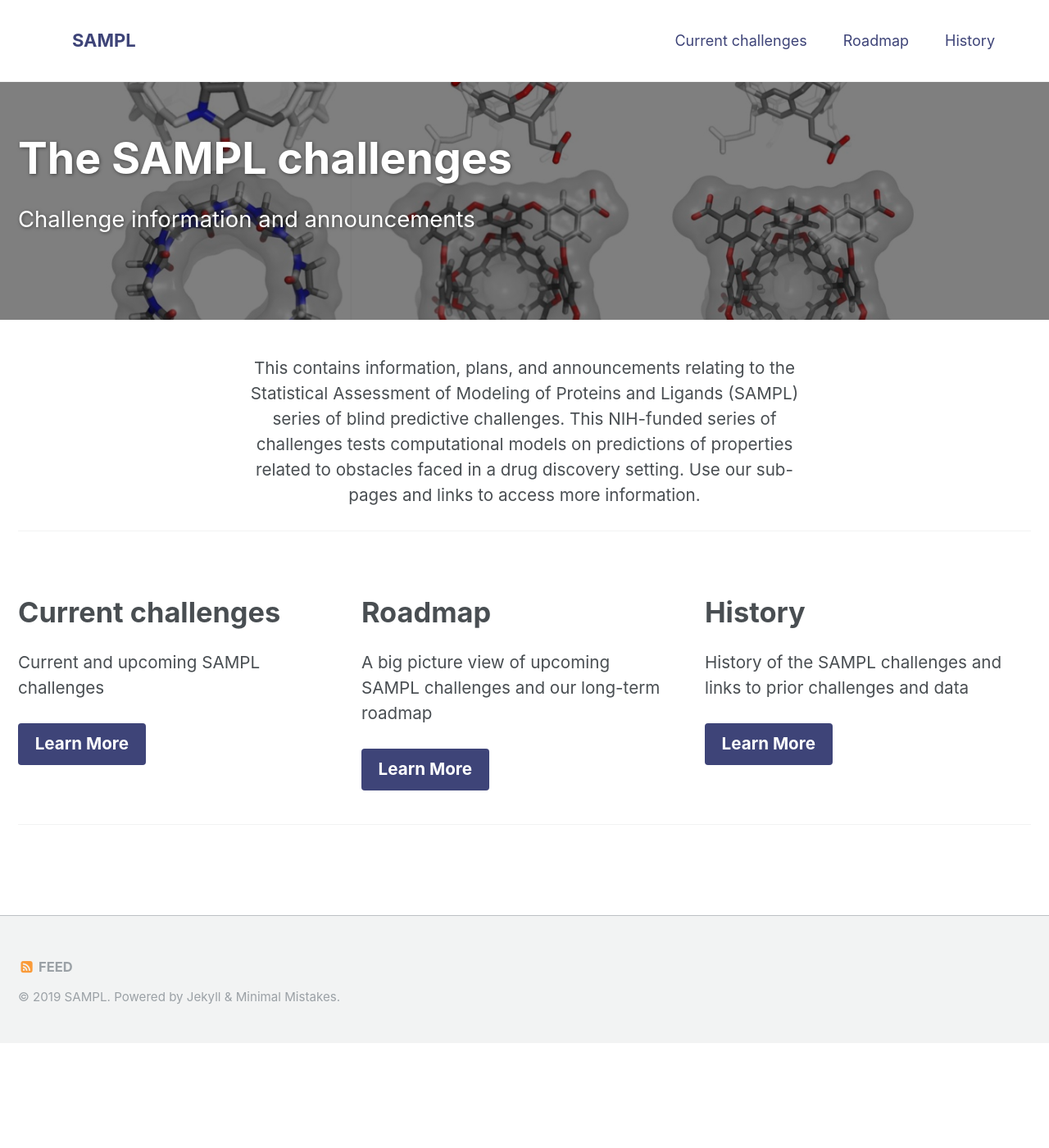
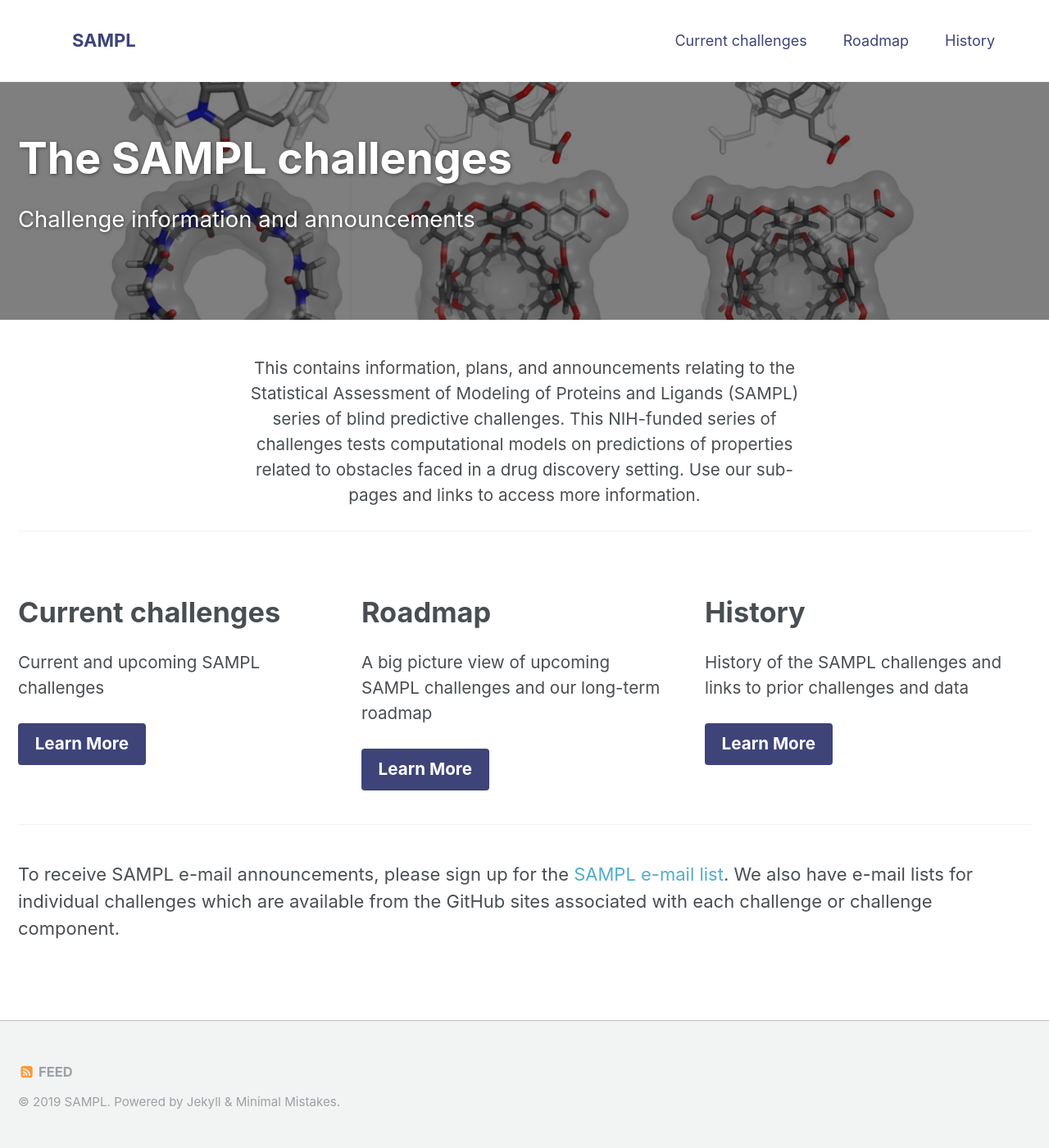
Before and after one commit to samplchallenges/samplchallenges.github.io, a Jekyll site: the page built from index.md, in a window 1280 px wide. Shown: the whole page at 82% size. Built offline with Jekyll 4.4.1, drawn with Linux system fonts in a browser that asks for light colours; before the commit the page ends 1272 px from its top, so only the background shows below that.

Commit message:
Add e-mail signup link

```diff
--- a/index.md
+++ b/index.md
@@ -31,3 +31,5 @@ feature_row:
 {% include feature_row id="intro" type="center" %}
 
 {% include feature_row %}
+
+To receive SAMPL e-mail announcements, please sign up for the [SAMPL e-mail list](http://eepurl.com/dPj11j). We also have e-mail lists for individual challenges which are available from the GitHub sites associated with each challenge or challenge component.
```
